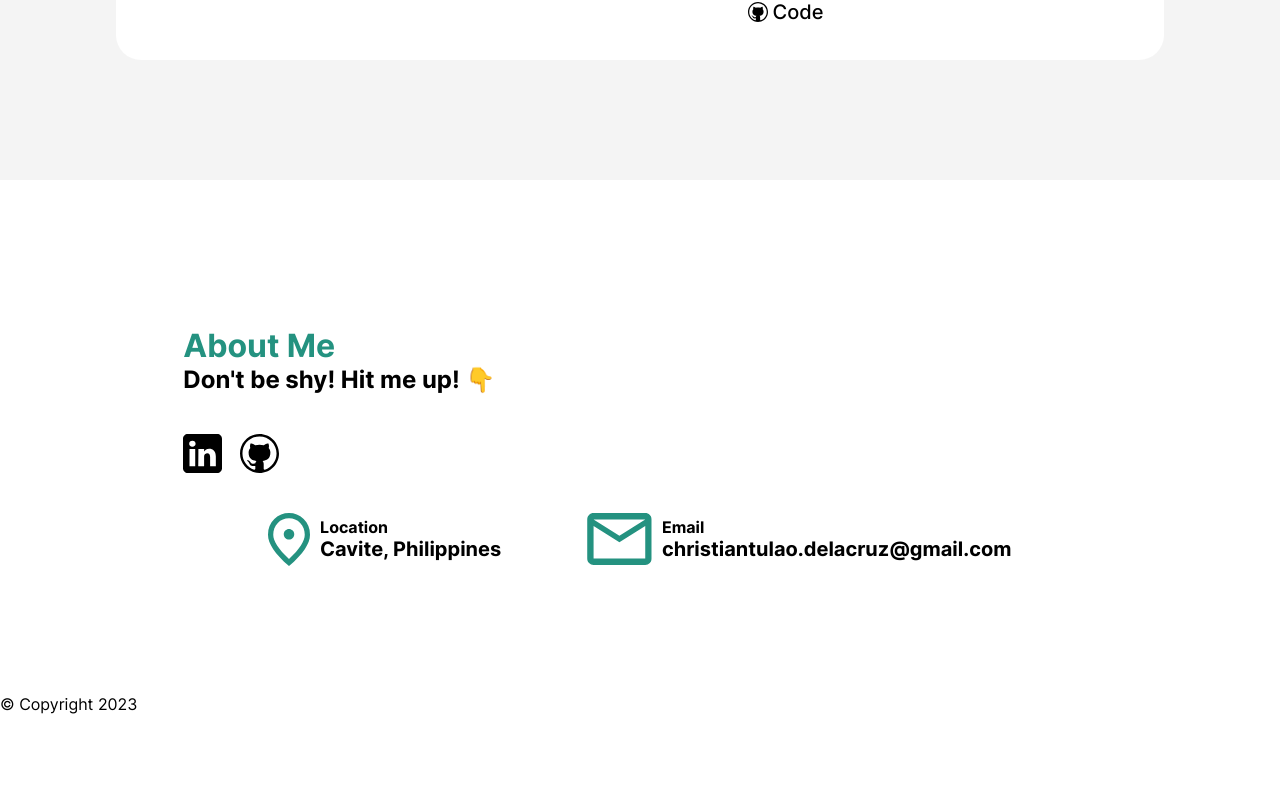
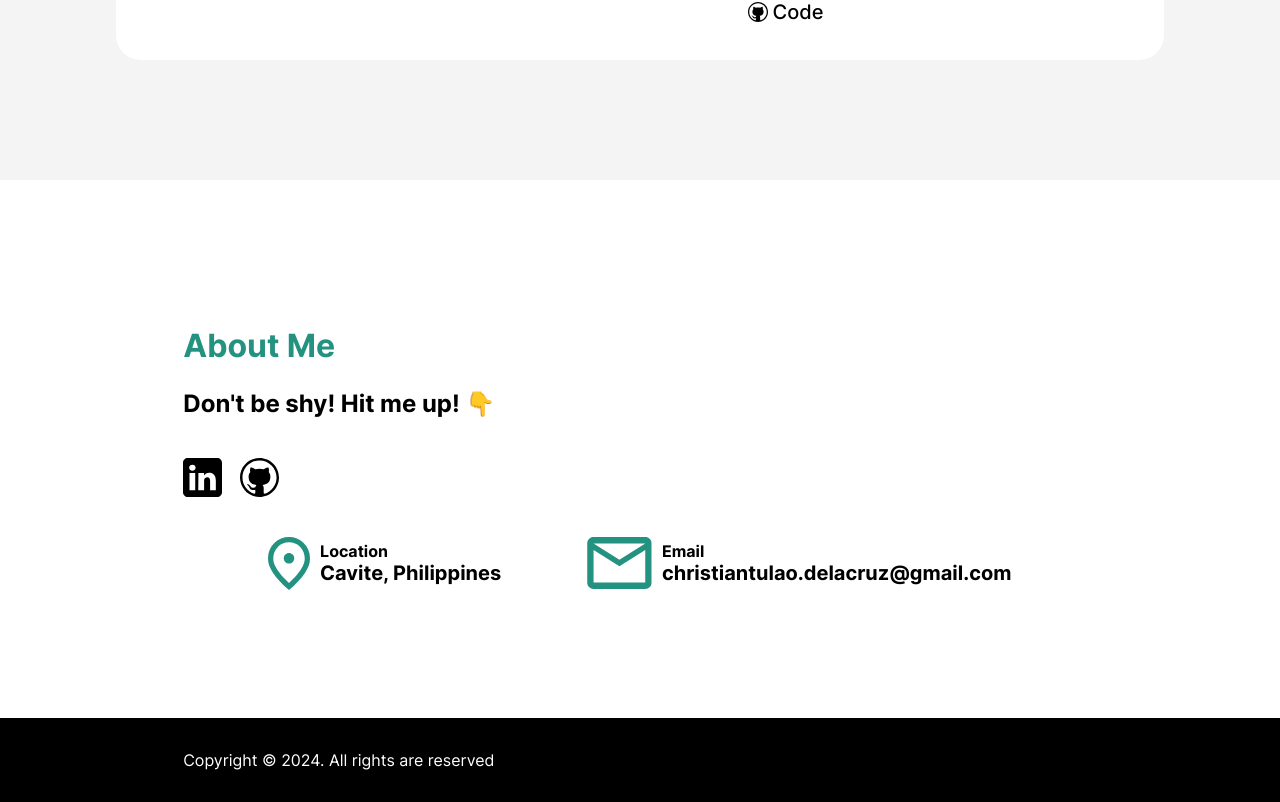
Before and after one commit to ctdc0208/Portfolio, a React (Vite) app: page / in a window 1280 px wide. Shown: the part 4227-5029 px from the top of the page. Before the commit the page ends 4941 px from the top, so only its background shows below. Built offline with nearby package versions, Linux system fonts and the light colour scheme.

Commit message:
footer v2

```diff
--- a/src/App.css
+++ b/src/App.css
@@ -491,6 +491,7 @@ html {
 }
 
 .contact-intro {
+    margin-top: 1.5rem;
     color: var(--clr-neutral-1000);
     font-size: 1.5rem;
     font-style: normal;
@@ -552,6 +553,16 @@ html {
 
 
 /* Start - Footer styles */
+
+.footer-container {
+    background-color: black;
+}
+
+.footer {
+    grid-column: 1 / -1;
+    padding: 2rem 0;
+    color: white;
+}
 
 
 /* End - Footer styles */
--- a/src/Contact.jsx
+++ b/src/Contact.jsx
@@ -1,6 +1,6 @@
 export default function Contact() {
     return (
-        <div className="contact-grid-12" id="about">
+        <div className="contact-grid-12" id="contact">
             <div className="contact-container ">
                 <div className="contact-me">About Me</div>
                 <div className="contact-intro">Don&apos;t be shy! Hit me up! 👇</div>
--- a/src/Footer.jsx
+++ b/src/Footer.jsx
@@ -3,8 +3,10 @@ import { Component } from "react";
 export default class Footer extends Component {
     render() {
         return (
-            <div className="footer">
-                © Copyright 2023
+            <div className="footer-container contact-grid-12">
+                <div className="footer">
+                    Copyright © 2024. All rights are reserved
+                </div>
             </div>
         )
     }
```
